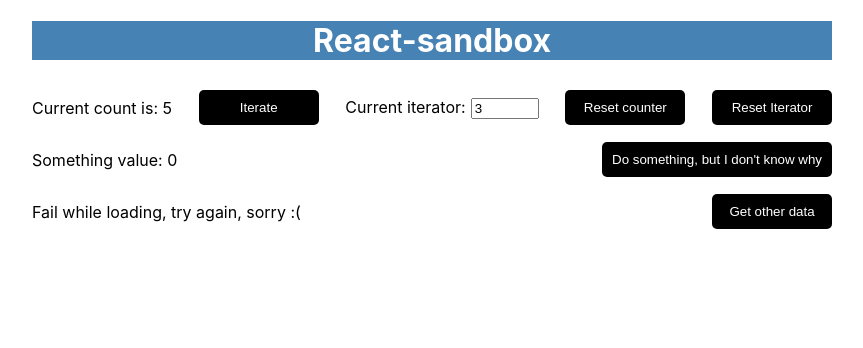
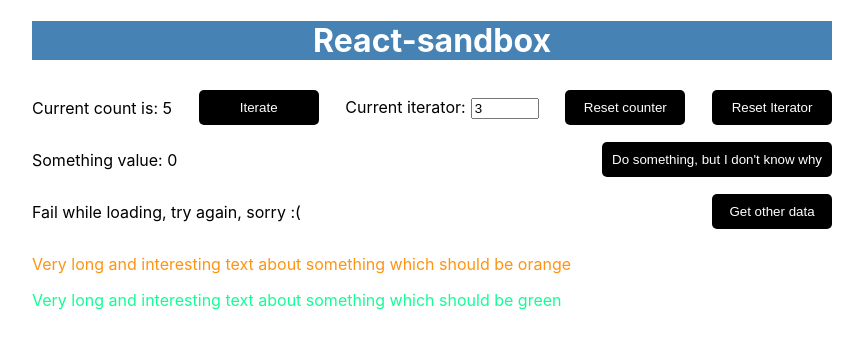
Before and after one commit to pawelblaszczyk5/react-sandbox, a React (Create React App) app: page / in a window 1280 px wide. Shown: the top 348 px of the page, without its empty margins (208-1071 px from the left). Built offline with nearby package versions, Linux system fonts and the light colour scheme; no server answers.

Commit message:
ContextTesting component

```diff
--- a/src/App.tsx
+++ b/src/App.tsx
@@ -4,6 +4,8 @@ import {Header} from './components/Header/Header';
 import {StateButton} from './components/StateButton/StateButton';
 import {PropsButton} from './components/PropsButton/PropsButton';
 import {DoSomething} from './components/DoSomething/DoSomething';
+import {ContextTesting} from './components/ContextTesting/ContextTesting';
+import {testContext} from './testContext';
 
 const App = () => {
   const [propsCount, setPropsCount] = useState(0);
@@ -20,6 +22,10 @@ const App = () => {
       <StateButton initialCount={5} initialIterator={3}/>
       <PropsButton value={propsCount} click={setSomething}/>
       <DoSomething/>
+      <testContext.Provider value={{color: '#fe9412'}}>
+        <ContextTesting text="Very long and interesting text about something which should be orange"/>
+      </testContext.Provider>
+      <ContextTesting text="Very long and interesting text about something which should be green"/>
     </div>
   );
 };
--- /dev/null
+++ b/src/components/ContextTesting/ContextTesting.tsx
@@ -0,0 +1,11 @@
+import {testContext} from '../../testContext';
+import {useContext} from 'react';
+
+export const ContextTesting = ({text = 'Lorem ipsum'}: { text?: string }) => {
+  const test: { color: string } = useContext(testContext);
+  return (
+    <p style={{color: test.color}}>
+      {text}
+    </p>
+  );
+};
--- /dev/null
+++ b/src/testContext.ts
@@ -0,0 +1,3 @@
+import React from 'react';
+
+export const testContext = React.createContext<{ color: string }>({color: '#12fe94'});
```
